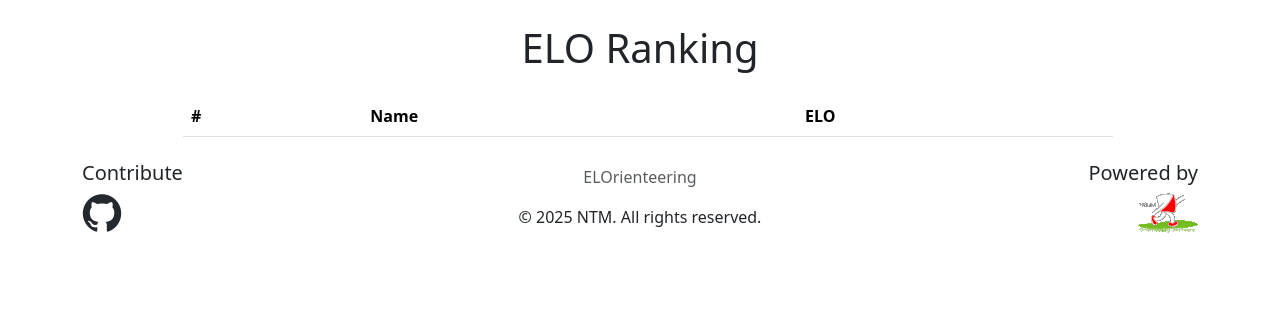
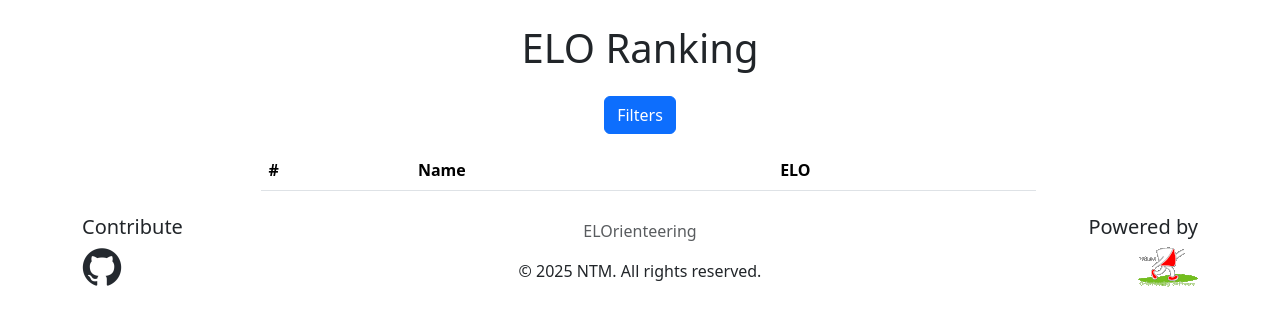
Before and after one commit to TGLuis/elorienteering, a Django app: page /elo/ in a window 1280 px wide. Shown: the part 101-427 px from the top of the page. Run offline with Django 5.2, Linux system fonts and the light colour scheme; tables that the repository leaves empty hold one stand-in row (values such as "Sample post"); lists and menus that the app fills with data are empty.

Commit message:
feat: filters in main page instead of single page ranking

```diff
--- a/elo/db_cache.py
+++ b/elo/db_cache.py
@@ -10,7 +10,7 @@
             "restless_year",
             (Result.objects.filter(status="OK").values("runner__fullname", "runner__pk")
              .annotate(count=Count("runner")).filter(count__gte=3).order_by("-count")),
-            timeout=7200  # 2 hours
+            timeout=14400  # 4 hours
         )
     return cache.get_or_set(
         f"restless_year-{active_year}",
@@ -18,7 +18,7 @@
                                date__lt=f"{int(active_year) + 1}-01-01 00:00+01:00")
          .values("runner__fullname", "runner__pk")
          .annotate(count=Count("runner")).filter(count__gte=3).order_by("-count")),
-        timeout=7200  # 2 hours
+        timeout=14400  # 4 hours
     )
 
 
@@ -26,13 +26,18 @@
     return cache.get_or_set(
         "main_ranking",
         Runner.objects.filter(active=True, number_of_valid_courses__gte=3).order_by("-elo"),
-        timeout=7200
+        timeout=14400  # 4 hours
     )
-
 
 def get_all_categories_from_cache():
     return cache.get_or_set(
         "categories",
-        list(Runner.objects.all().values_list("category", flat=True).distinct()),
-        timeout=86400  # 1 day
+        list(Runner.objects.exclude(category="").values_list("category", flat=True).distinct()),
+        timeout=2592000  # 30 days
     )
+
+def get_all_clubs_from_cache():
+    return cache.get_or_set(
+        "clubs",list(Runner.objects.exclude(club="").values_list("club", flat=True).distinct()),
+        timeout=2592000  # 30 days
+    )
--- a/elo/models.py
+++ b/elo/models.py
@@ -15,12 +15,12 @@
     helga_id = models.IntegerField(null=True, db_index=True)
     elo = models.DecimalField(default=1600.0, max_digits=7, decimal_places=2, db_index=True)
     number_of_valid_courses = models.PositiveIntegerField(default=0, db_index=True)
-    sex = models.CharField(default="", max_length=1)
+    sex = models.CharField(default="", max_length=1) # TODO replace with enum
     abso = models.BooleanField(default=False, db_index=True)
     fede = models.CharField(default="")
     club = models.CharField(default="")
     nationality = models.CharField(default="")
-    category = models.CharField(default="", max_length=5, db_index=True)
+    category = models.CharField(default="", max_length=5, db_index=True) # TODO replace with only age ?
     active = models.BooleanField(default=True, db_index=True)
 
     def __str__(self):
--- a/elo/templates/elo/index.html
+++ b/elo/templates/elo/index.html
@@ -15,6 +15,43 @@
   <main>
   <h1 class="m-4 text-center">ELO Ranking</h1>
       <div class="container" align="center">
+
+            <div class="col-xl-10 m-2">
+              <div class="m-2 text-center">
+                  <a class="btn btn-primary" data-bs-toggle="collapse" href="#filters" role="button" aria-expanded="false" aria-controls="filters">
+                      Filters
+                        {% for badge in badges %}
+                          <span class="badge text-bg-info">{{ badge }}</span>
+                        {% endfor %}
+                  </a>
+                </div>
+                <div class="row">
+                  <div class="col">
+                    <div class="collapse" id="filters">
+                      <div class="card card-body text-start">
+                        {% for name, filters in all_filters.items %}
+                            <h4>{{ name }}</h4>
+                            <div class="row">
+                                <div class="form-group" id="{{ name }}">
+                                    {% for filter, checked in filters.items %}
+                                    <label class="form-check-label" for="{{ filter }}">
+                                        <input class="form-check-input" type="checkbox" value="" id="{{ filter }}" {% if checked %}checked{% endif %}>{{ filter }}
+                                    </label>
+                                    {% endfor %}
+                                </div>
+                            </div>
+                        {% endfor %}
+
+                        <div class="m-2 text-center">
+                        <button class="btn btn-primary" role="button" onclick="fetch_with_filters()">
+                            Apply
+                        </button>
+                        </div>
+                      </div>
+                  </div>
+                </div>
+            </div>
+
         <div class="col-xl-10 m-2">
           {% include "nav.html" %}
           <table class="m-2 table table-striped table-hover">
@@ -40,5 +77,40 @@
 
   {% include "footer.html" %}
     <script src="https://cdn.jsdelivr.net/npm/bootstrap@5.3.8/dist/js/bootstrap.bundle.min.js" integrity="sha384-FKyoEForCGlyvwx9Hj09JcYn3nv7wiPVlz7YYwJrWVcXK/BmnVDxM+D2scQbITxI" crossorigin="anonymous"></script>
+    <script  type="text/javascript">
+        function fetch_with_filters() {
+            var parameters = []
+            var countries = get_selected_from_parentId("countries");
+            if (countries.length > 0) {
+                parameters.push("countries=" + countries.join(","));
+            }
+            var sex = get_selected_from_parentId("sex");
+            if (sex.length > 0) {
+                parameters.push("sex=" + sex.join(","));
+            }
+            var age = get_selected_from_parentId("age");
+            if (age.length > 0) {
+                parameters.push("age=" + age.join(","));
+            }
+            var clubs = get_selected_from_parentId("clubs");
+            if (clubs.length > 0) {
+                parameters.push("clubs=" + clubs.join(","));
+            }
+            params = parameters.join("&");
+            window.location = "?"+params;
+        }
+
+        function get_selected_from_parentId(parentId) {
+            var divChildren = document.getElementById(parentId).children;
+            var array = [];
+            for (var i = 0; i < divChildren.length; i++) {
+              var child = divChildren[i];
+              if (child.children[0].checked) {
+                array.push(child.children[0].id);
+              }
+            }
+            return array;
+        }
+    </script>
   </body>
 </html>
--- a/elo/views.py
+++ b/elo/views.py
@@ -6,20 +6,78 @@
 from django.core.paginator import Paginator
 from itertools import zip_longest
 
-from .db_cache import get_restless_from_cache, get_main_ranking_from_cache, get_all_categories_from_cache
+from .db_cache import get_restless_from_cache, get_main_ranking_from_cache, get_all_categories_from_cache, get_all_clubs_from_cache
 from .utils import Navigation
 from .models import Runner, Result
 
 
+def handle_filters(request):
+    params = {"countries": [], "sex": [], "age": [], "clubs": []}
+    other_params = []
+    countries = request.GET.get("countries")
+    if countries is not None:
+        params["countries"] = countries.split(",")
+        other_params.append("countries="+countries)
+    sex = request.GET.get("sex")
+    if sex is not None:
+        params["sex"] = sex.split(",")
+        other_params.append("sex="+sex)
+    age = request.GET.get("age")
+    if age is not None:
+        params["age"] = age.split(",")
+        other_params.append("age="+age)
+    clubs = request.GET.get("clubs")
+    if clubs is not None:
+        params["clubs"] = clubs.split(",")
+        other_params.append("clubs="+clubs)
+    return params, "&".join(other_params)
+
+def apply_filters(runners, filters):
+    if filters.get("countries"):
+        if filters.get("countries")[0] == "BEL":
+            runners = runners.filter(abso=True)
+    if filters.get("sex") and len(filters.get("sex")) == 1:
+        if filters.get("sex")[0] == "W":
+            runners = runners.filter(sex="F")
+        else:
+            runners = runners.filter(sex="M")
+    if filters.get("age"):
+        age_categories = ["D"+age for age in filters.get("age")] + ["H"+age for age in filters.get("age")]
+        runners = runners.filter(category__in=age_categories)
+    if filters.get("clubs"):
+        runners = runners.filter(club__in=filters.get("clubs"))
+    return runners
+
+def set_all_filters(filters_selected):
+    categories = get_all_categories_from_cache()
+    age_categories = sorted({category[1:] for category in categories})
+    clubs = get_all_clubs_from_cache()
+    all_filters = {
+        "countries": {"BEL": "BEL" in filters_selected["countries"]},
+        "sex": {"M": "M" in filters_selected["sex"], "W": "W" in filters_selected["sex"]},
+        "age": {age: age in filters_selected["age"] for age in age_categories},
+        "clubs": {club: club in filters_selected["clubs"] for club in clubs}
+    }
+    return all_filters
+
+
 def index(request):
-    runners = get_main_ranking_from_cache()
+    filters_selected, other_params = handle_filters(request)
+    runners = apply_filters(get_main_ranking_from_cache(), filters_selected)
     pages = Paginator(runners, 100)
     page_number = int(request.GET.get("page", "1"))
     nav = Navigation(pages, page_number)
     current_page = pages.page(page_number)
     template = loader.get_template("elo/index.html")
     the_runners = [{"properties": runner, "place": x} for x,runner in zip(range(current_page.start_index(), current_page.end_index()+1), current_page)]
-    context = {"runners" : the_runners, "nav": nav}
+    all_filters = set_all_filters(filters_selected)
+    context = {
+        "runners" : the_runners,
+        "nav": nav,
+        "all_filters": all_filters,
+        "other_params": "&"+other_params,
+        "badges": other_params.split("&")
+    }
     return HttpResponse(template.render(context, request))
 
 
```
